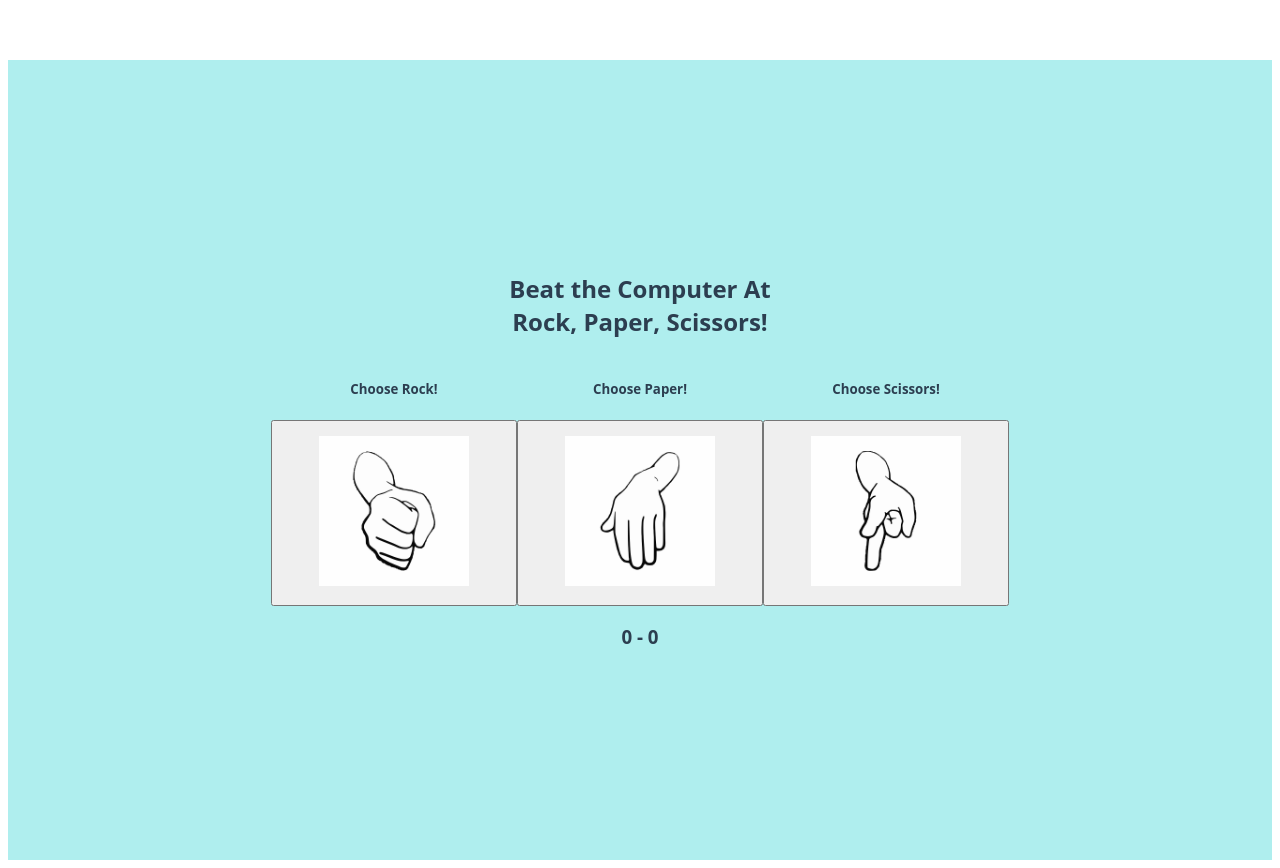
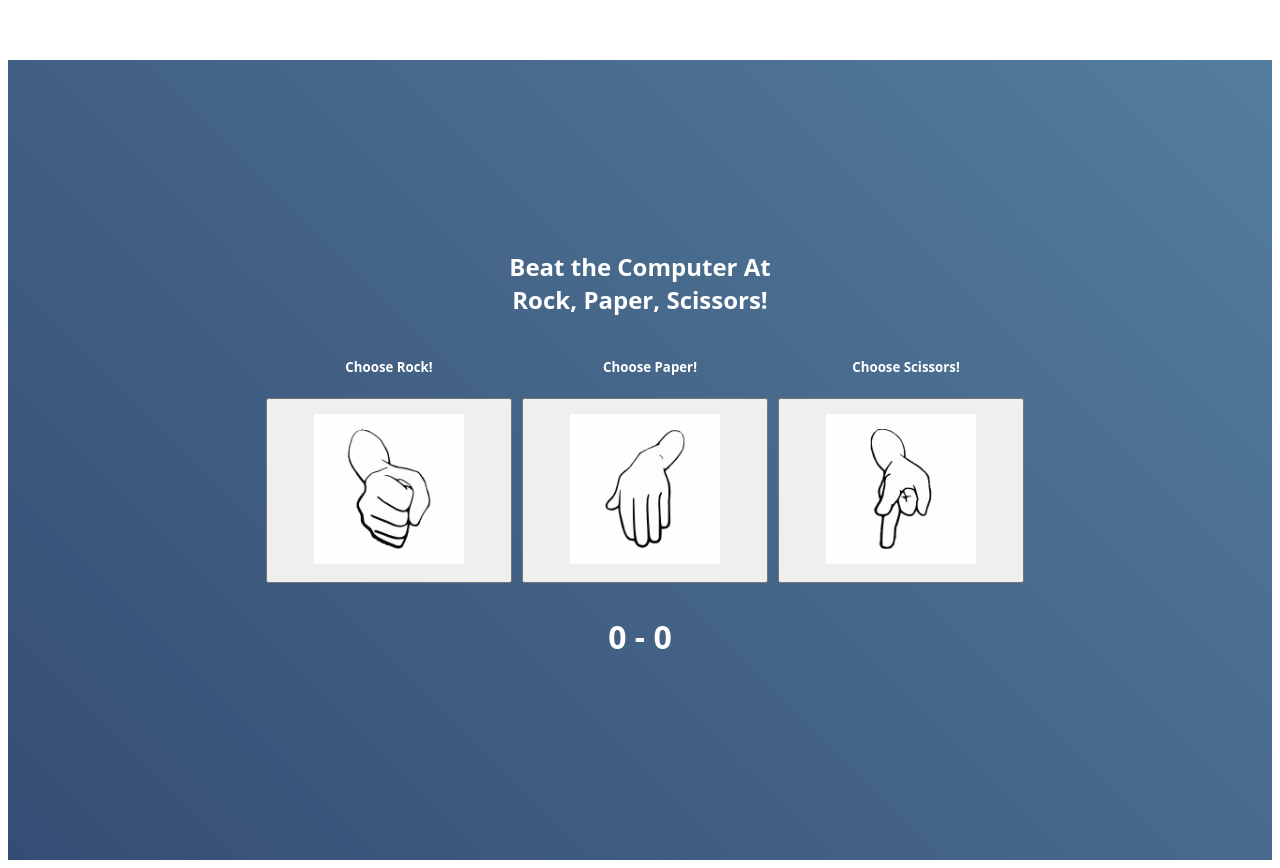
Before and after one commit to IanGoodwill/RockPaperScissors, a Vue app: page / in a window 1280 px wide. Built offline with nearby package versions, Linux system fonts and the light colour scheme.

Commit message:
Added more styling

```diff
--- a/src/App.vue
+++ b/src/App.vue
@@ -12,18 +12,22 @@ export default {
   components: {
     RockPaperScissors
   }
+
+
 }
 </script>
 
 <style>
 #app {
-  font-family: Avenir, Helvetica, Arial, sans-serif;
+  font-family: Cambria, Cochin, Georgia, Times, 'Times New Roman', serif;
   -webkit-font-smoothing: antialiased;
   -moz-osx-font-smoothing: grayscale;
   text-align: center;
-  color: #2c3e50;
+  color: white;
   margin-top: 60px;
-  background-color: paleturquoise;
+	background-image: linear-gradient(45deg, rgb(53, 77, 116), rgb(84, 125, 157));
+	z-index: -1;
+
 
 }
 </style>
--- a/src/components/RockPaperScissors.vue
+++ b/src/components/RockPaperScissors.vue
@@ -9,11 +9,11 @@
     <div class="thumbnail-title">
       <h5>Choose Rock!</h5>
 
-        <button @click="choose('rock')">
+      <button @click="choose('rock')">
       <figure>
           <img class="thumbnail" src="../assets/img/rock.png">
       </figure>
-    </button>
+      </button>
     </div>
 
   <div class="thumbnail-title">
@@ -36,13 +36,11 @@
     </div>
   </div>
 
-  <h3>{{ userScore }} - {{ computerScore }}</h3>
+  <h3 class="score">{{ userScore }} - {{ computerScore }}</h3>
 
 </section>
 
 </template>
-
-
 
 <script>
 export default {
@@ -126,8 +124,6 @@ export default {
 };
 </script>
 
-
-
 <style>
 #RockPaperSciccorsContainer {
   height: 100vh;
@@ -138,6 +134,7 @@ export default {
   align-items: center;
   margin: 0 auto;
   font-family: "Open Sans", sans-serif;
+
 }
 
 .thumbnail  {
@@ -154,5 +151,12 @@ export default {
 .thumbnail-title  {
     display: flex;
     flex-direction: column;
+    margin-left: 10px;
 }
+
+.score  {
+  font-size: 2rem;
+}
+
+
 </style>
```
